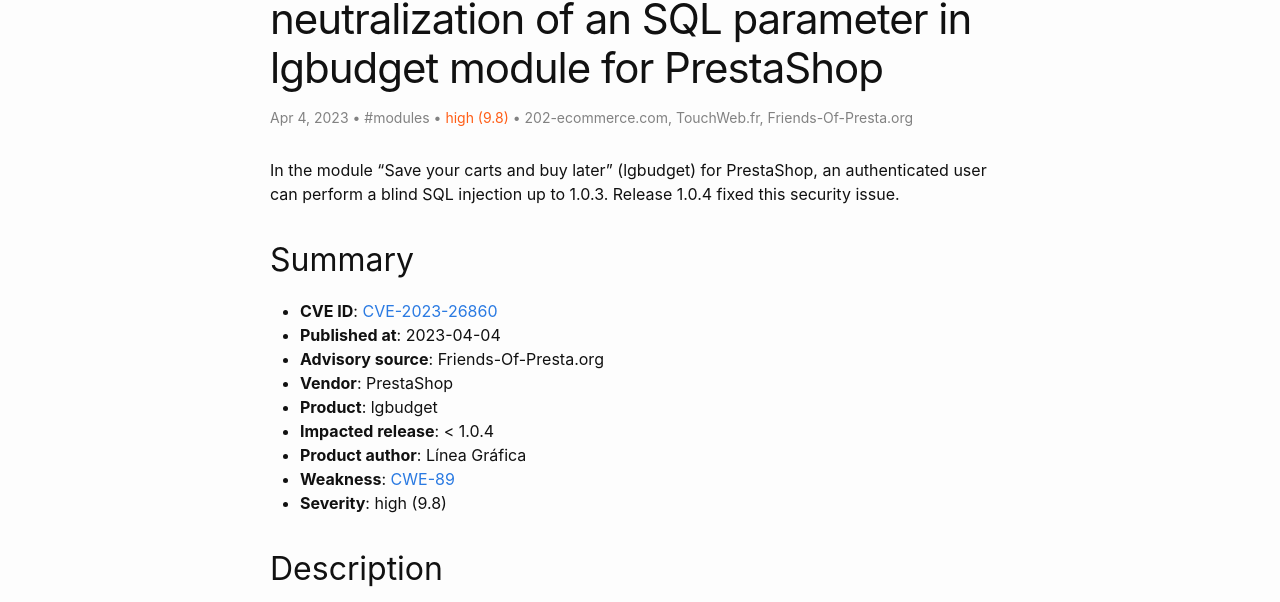
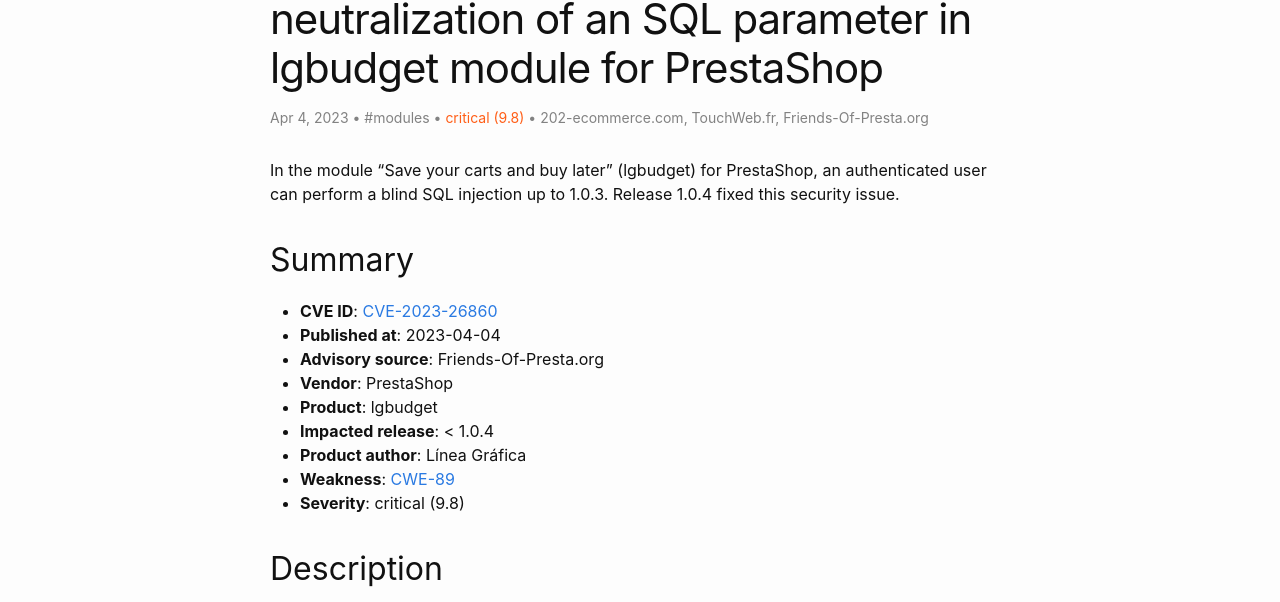
Before and after one commit to friends-of-presta/security-advisories, a Jekyll site: the page built from _posts/2023-04-04-lgbudget.md, in a window 1280 px wide and 900 px high. Shown: the part 145-747 px from the top of the window. Built offline with Jekyll 4.4.1, drawn with Linux system fonts in a browser that asks for light colours.

Commit message:
Update 2023-04-04-lgbudget.md

```diff
--- a/_posts/2023-04-04-lgbudget.md
+++ b/_posts/2023-04-04-lgbudget.md
@@ -7,7 +7,7 @@ author:
 - TouchWeb.fr
 - Friends-Of-Presta.org
 meta: "CVE,PrestaShop,lgbudget"
-severity: "high (9.8)"
+severity: "critical (9.8)"
 ---
 
 In the module "Save your carts and buy later" (lgbudget) for PrestaShop, an authenticated user can perform a blind SQL injection up to 1.0.3. Release 1.0.4 fixed this security issue.
@@ -22,7 +22,7 @@ In the module "Save your carts and buy later" (lgbudget) for PrestaShop, an auth
 * **Impacted release**: < 1.0.4
 * **Product author**: Línea Gráfica
 * **Weakness**: [CWE-89](https://cwe.mitre.org/data/definitions/89.html)
-* **Severity**: high (9.8)
+* **Severity**: critical (9.8)
 
 ## Description
 
```
